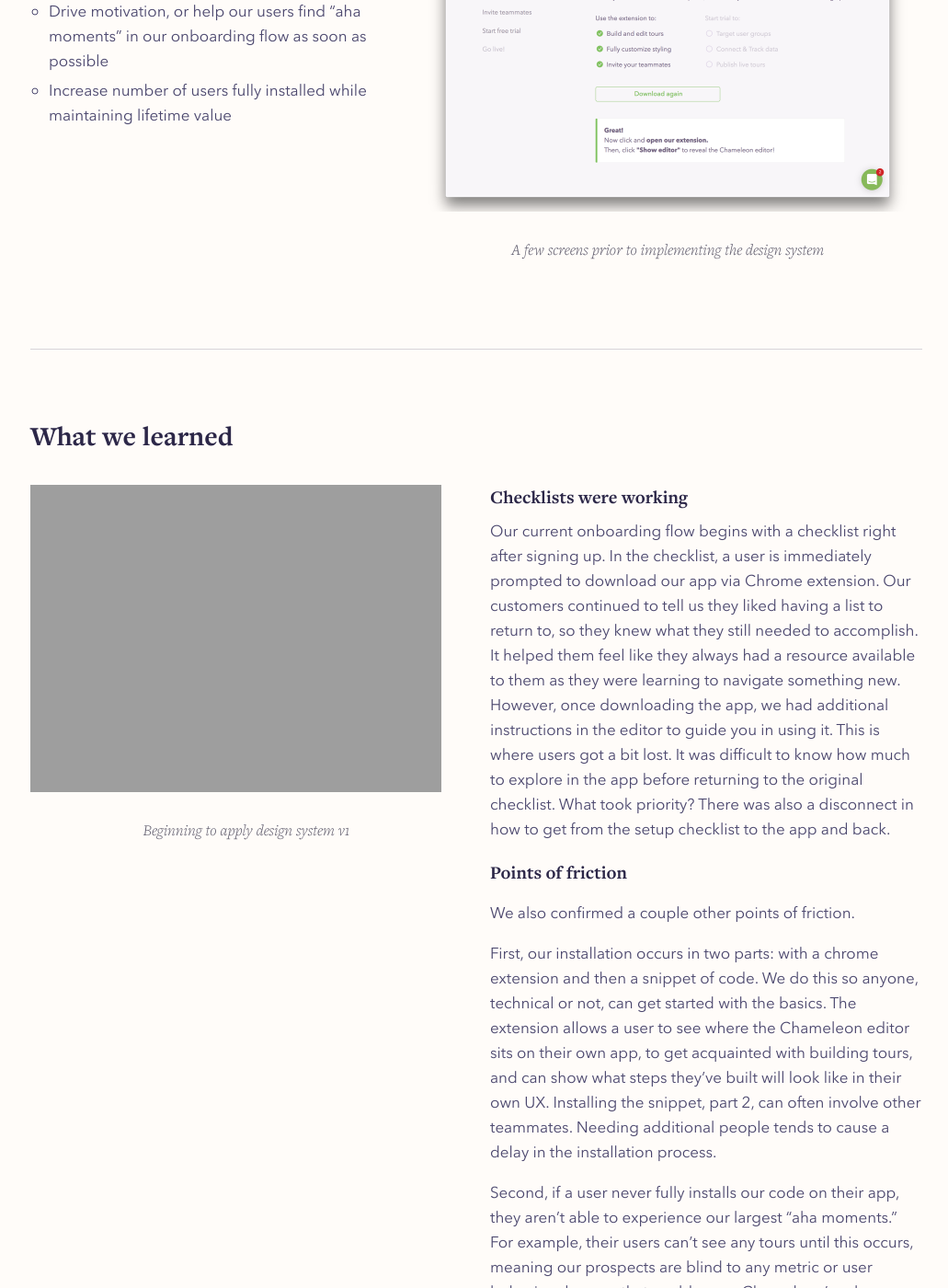
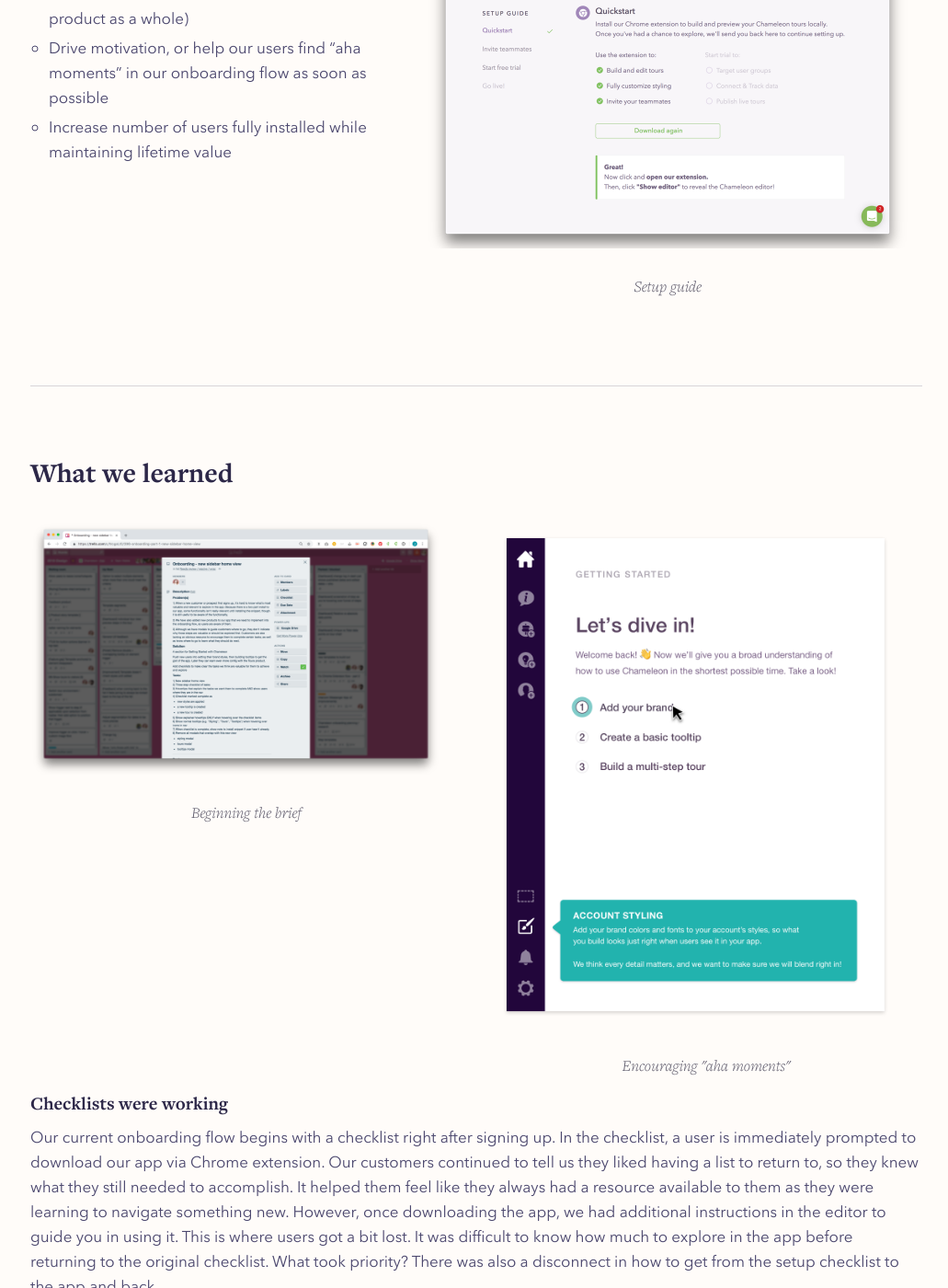
Before and after one commit to jessbottali/jessicabottali.com, a Jekyll site: the page built from projects/chameleon-onboarding/index.html, in a window 1280 px wide and 1400 px high, scrolled down 1823 px. Shown: the whole window at 92% size, without its empty margins (122-1153 px from the left). Built offline with Jekyll 4.4.1, drawn with Linux system fonts in a browser that asks for light colours; comment, search, counter and statistics services are not loaded.

Commit message:
Update index.html

```diff
--- a/projects/chameleon-onboarding/index.html
+++ b/projects/chameleon-onboarding/index.html
@@ -24,7 +24,8 @@
       <p style="margin-top: 0px;">We knew what the crux of the problem was, completing our installation process, but we needed to learn why installation and finding value were a struggle. First, we dove into the data. We wanted to learn if there were other points users were more likely to churn, or if there were actions that made them more likely to convert after their trial concluded. What did they have to see or do to become a Chameleon promoter? </p>
 
       <p>We also mapped out what we thought our “aha moments” were (where a user understands the value of a feature), then assessed what was and wasn’t working in our current onboarding flow with user feedback. </p>
-
+      <br>
+      <br>
       <p>We spoke with customers, prospects, ex-prospects, etc. to help us answer several questions </p>
       <ul class="m0 mb3">
         <li>Why did they seek out a tool like Chameleon? (what was the problem they sought to solve)</li>
@@ -46,7 +47,7 @@
     <div class="Grid-cell u-7of12">
       <div class="Trends-images">
           <img src="./images/setup-guide@2x.png" class="ProjectImage" />
-          <p class="ImageCaption">A few screens prior to implementing the design system</p>
+          <p class="ImageCaption">Setup guide</p>
       </div>
     </div>
   </div>
@@ -58,8 +59,14 @@
     <div class="Grid gutters u-m-top-20">
       <div class="Grid-cell u-6of12">
         <div class="Home-Page-Image">
-          <img src="./images/applying-new-system-v1-tall@2x.png" class="ProjectImage ml0" />
-          <p class="ImageCaption">Beginning to apply design system v1</p>
+          <img src="./images/story-brief@2x.png" class="ProjectImage ml0" />
+          <p class="ImageCaption">Beginning the brief</p>
+        </div>
+      </div>
+      <div class="Grid-cell u-6of12">
+        <div class="Home-Page-Image">
+          <img src="./images/hovertips-explain-each-step@2x.png" class="ProjectImage ml0" />
+          <p class="ImageCaption">Encouraging "aha moments"</p>
         </div>
       </div>
         <div class="Grid-cell">
```
